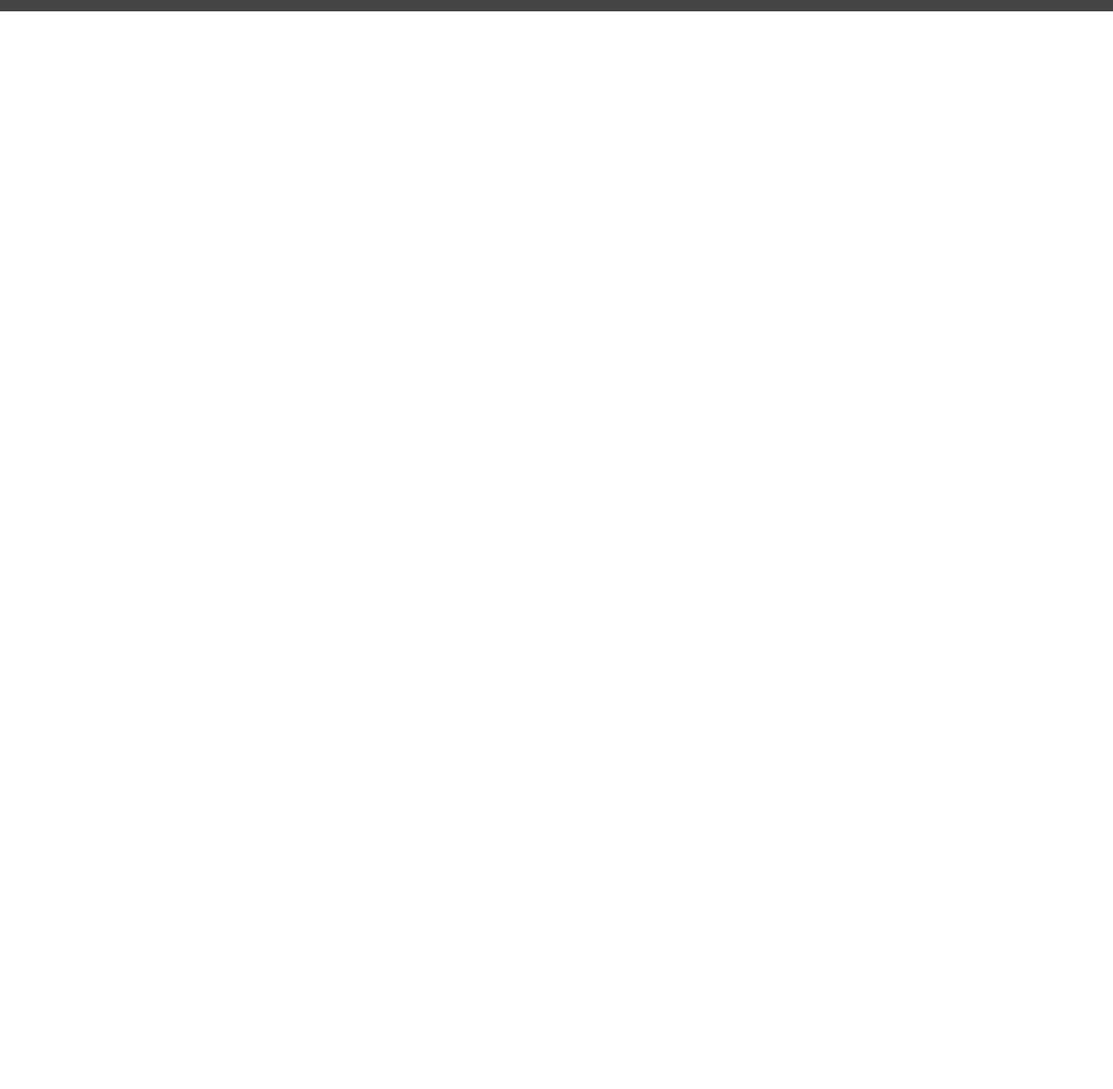
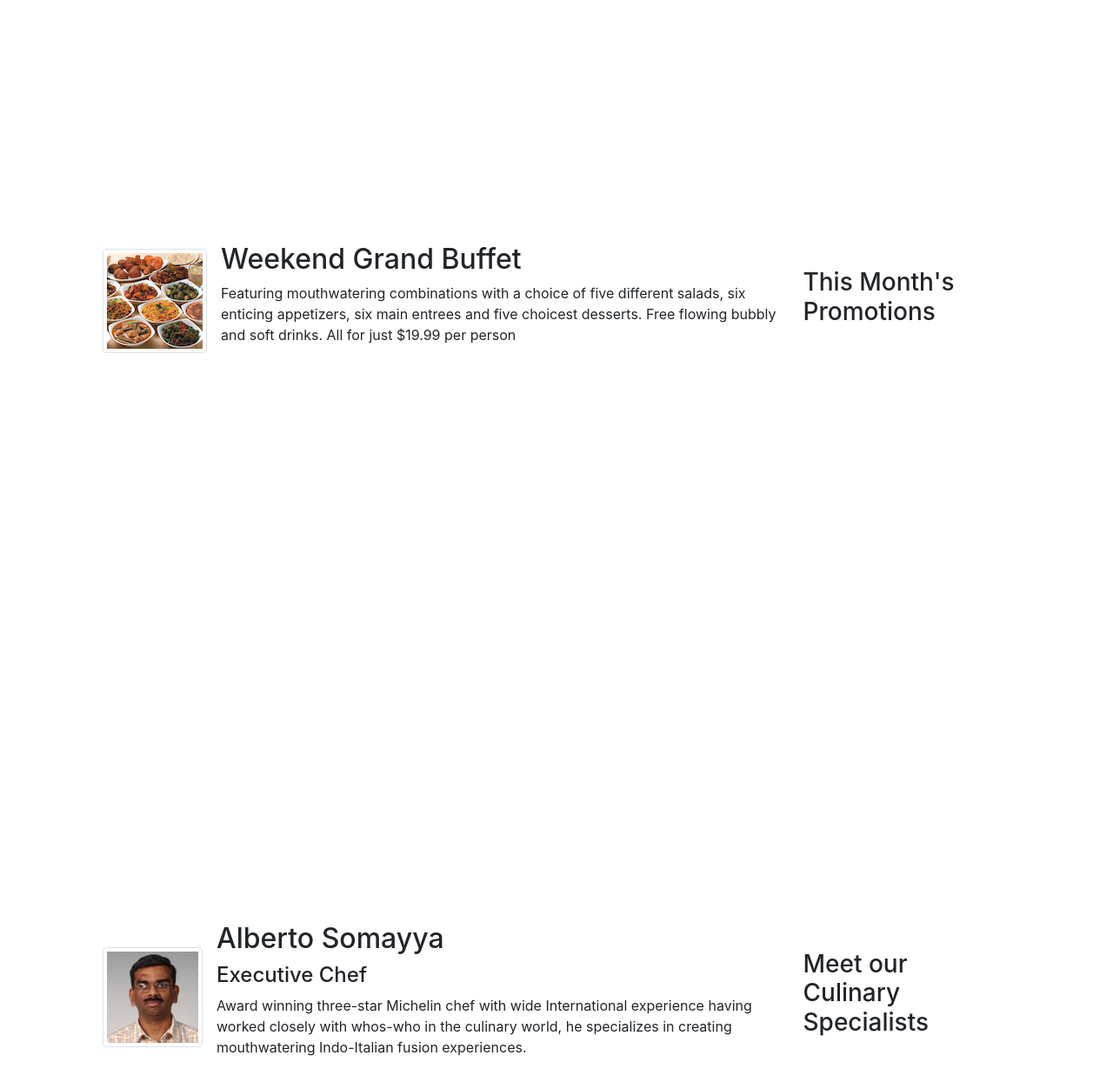
Before and after one commit to iGEORGE17/IBM-BOOTSTRAP4-starter, a website: page index.html in a window 1280 px wide. Shown: the part 1256-2508 px from the top of the page at 87% size. Before the commit the page ends 1269 px from the top, so only its background shows below. Drawn offline with nearby package versions, Linux system fonts and the light colour scheme.

Commit message:
images and media

```diff
--- a/css/styles.css
+++ b/css/styles.css
@@ -27,3 +27,7 @@ footer .social a:hover {
 .breadcrumb {
     background-color: #ffffff;
 }
+
+.row-content {
+    min-height: 100vh;
+}
--- a/index.html
+++ b/index.html
@@ -44,7 +44,7 @@
     </header>
 
     <div class="container p-5 justify-content-center">
-        <div class="row border-bottom align-items-center">
+        <div class="row row-content align-items-center">
             <div class="col-12 col-sm-4 order-sm-last col-md-3">
                 <h3>Our Lipsmacking Culinary Creations</h3>
             </div>
@@ -64,20 +64,27 @@
         </div>
 
 
-        <div class="row py-5">
+        <div class="row row-content align-items-center">
             <div class="col-12 col-sm-3">
                 <h3>This Month's Promotions</h3>
             </div>
-            <div class="col-12 col-sm">
-                <h2>Weekend Grand Buffet</h2>
-                <p>Featuring mouthwatering combinations with a choice of five different salads, six enticing appetizers, six main entrees and five choicest desserts. Free flowing bubbly and soft drinks. All for just $19.99 per person </p>
+            <div class="col col-sm order-sm-first col-md">
+                <div class="media">
+                    <img class="d-flex mr-3 img-thumbnail align-self-center"
+                            src="img/buffet.png" alt="Buffet">
+                    <div class="media-body">
+                        <h2 class="mt-0">Weekend Grand Buffet</h2>
+                        <p class="d-none d-sm-block">Featuring mouthwatering combinations with a choice of five different salads, six enticing appetizers, six main entrees and five choicest desserts. Free flowing bubbly and soft drinks. All for just $19.99 per person </p>
+                    </div>
+                </div>
             </div>
         </div>
 
-        <div class="row">
-            <div>
+        <div class="row row-content align-items-center">
+            <div class="col-12 col-sm-3">
                 <h3>Meet our Culinary Specialists</h3>
             </div>
+            <div class="col col-sm order-sm-first col-md">
                 <div class="media">
                     <img class="d-flex mr-3 img-thumbnail align-self-center"
                             src="img/alberto.png" alt="Alberto Somayya">
@@ -89,6 +96,7 @@
                             whos-who in the culinary world, he specializes in
                             creating mouthwatering Indo-Italian fusion experiences.
                             </p>
+                    </div>
                 </div>
             </div>
         </div>
```
Lines whose indentation alone changed are shown as unchanged.
